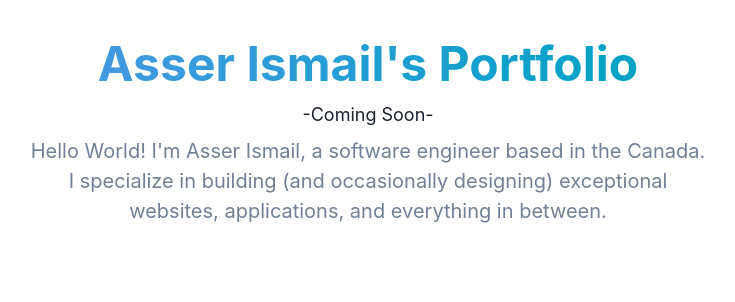
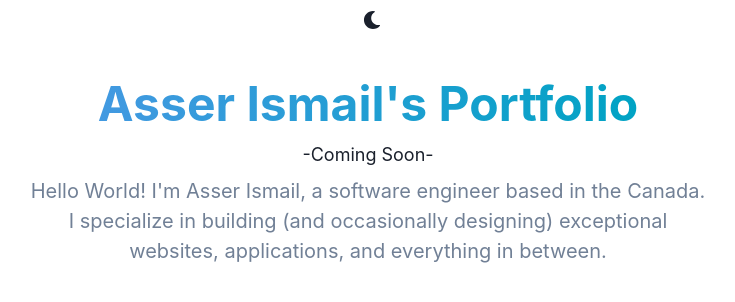
Before and after one commit to AsserIsmail/my-personal-website, a React (Create React App) app: page / in a window 1280 px wide. Shown: the top 302 px of the page, without its empty margins (272-1007 px from the left). Built offline with nearby package versions, Linux system fonts and the light colour scheme.

Commit message:
dark/light mode

```diff
--- a/src/Components/myPage.tsx
+++ b/src/Components/myPage.tsx
@@ -1,10 +1,12 @@
 import * as React from "react"
 import { Box, Heading, Text, Button, Center, Container } from '@chakra-ui/react';
+import { ColorModeSwitcher } from "../ColorModeSwitcher";
 
 export const MyPage = () => {
 
   return (
       <Container>
+        <ColorModeSwitcher></ColorModeSwitcher>
       <Center>
         <Box textAlign="center" py={10} px={6}>
         <Heading
```
